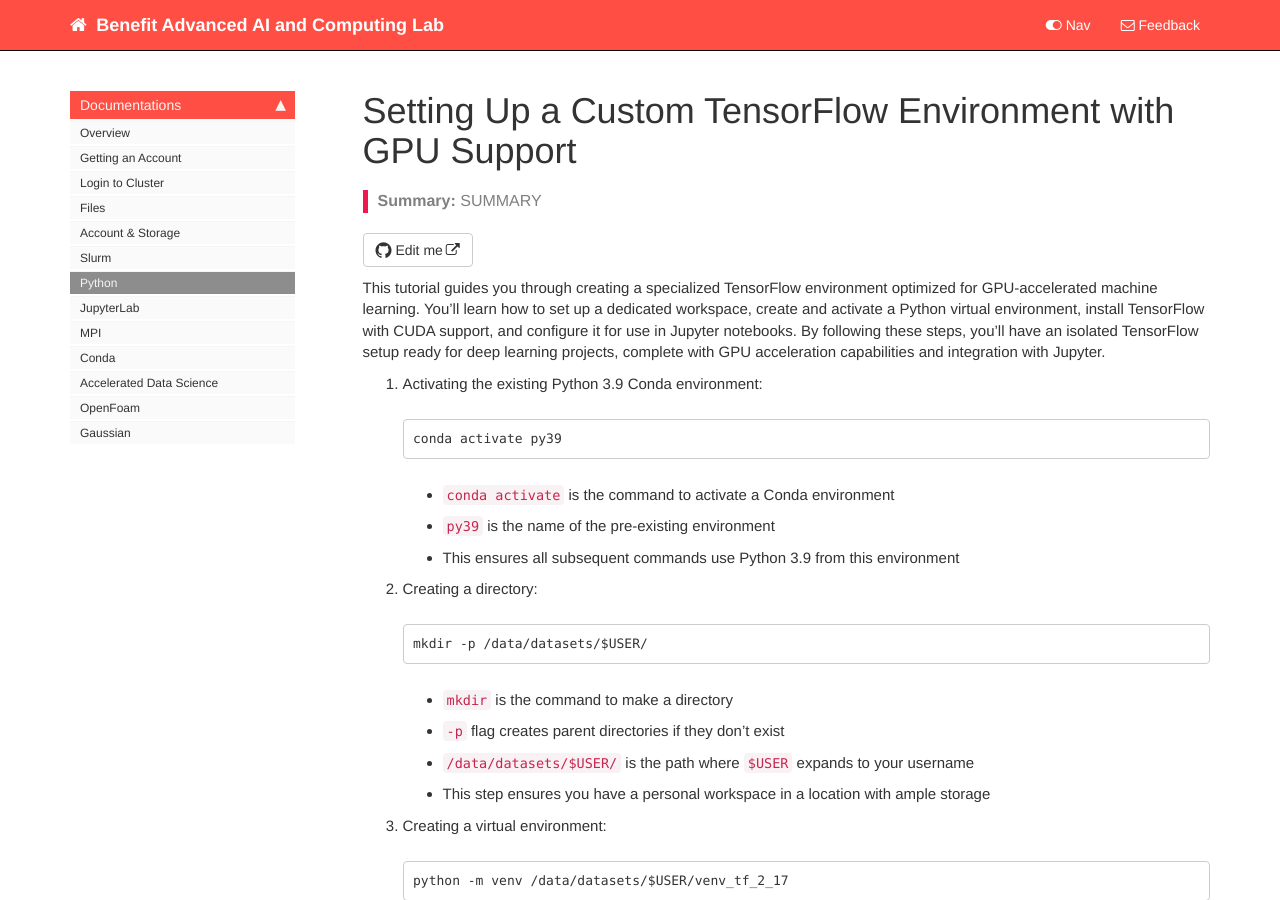
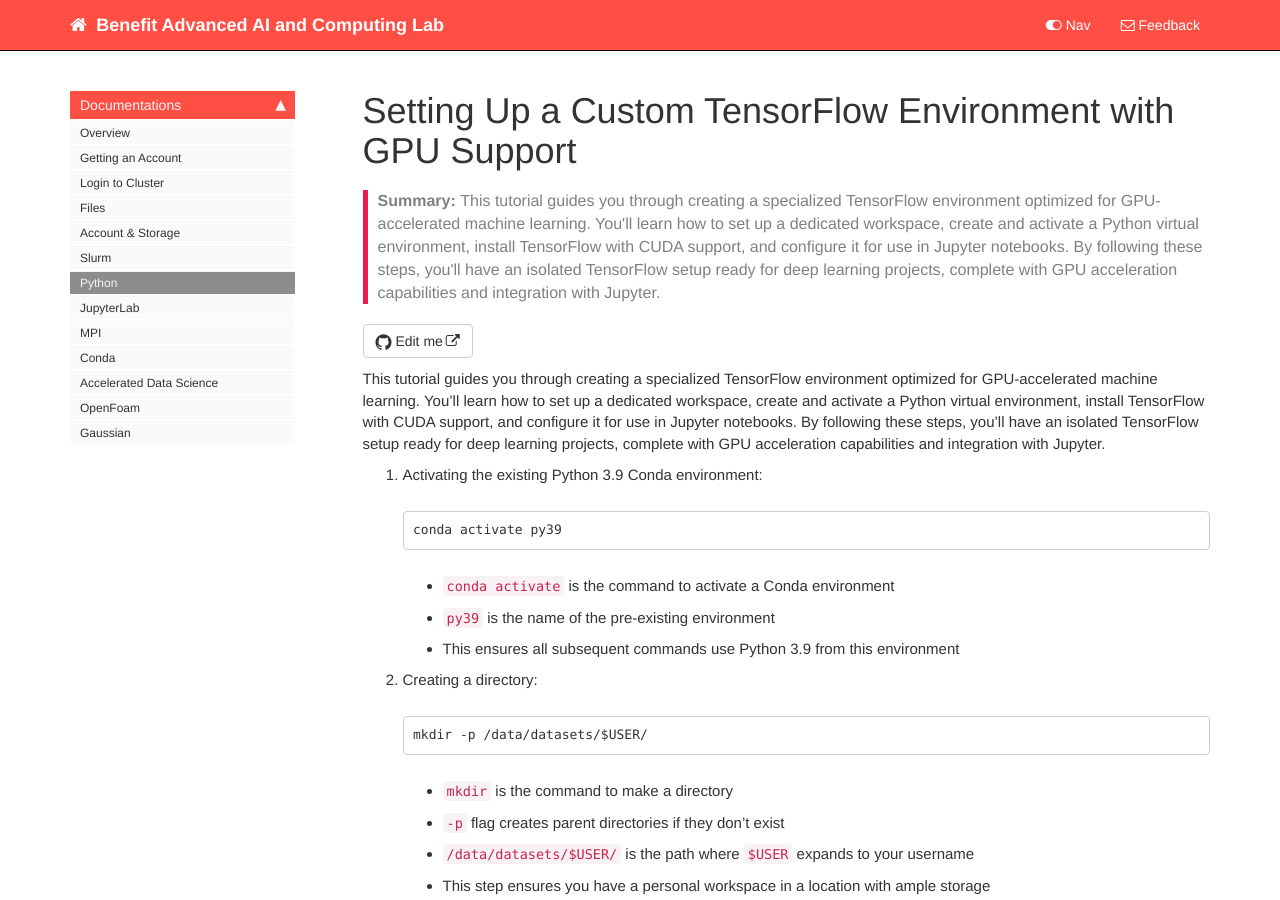
Before and after one commit to UOB-AI/UOB-AI.github.io, a Jekyll site: the page built from pages/python.md, in a window 1280 px wide and 900 px high. Built offline with Jekyll 4.4.1, drawn with Linux system fonts in a browser that asks for light colours; comment, search, counter and statistics services are not loaded.

Commit message:
fix summary

```diff
--- a/pages/python.md
+++ b/pages/python.md
@@ -3,7 +3,7 @@ title: "Setting Up a Custom TensorFlow Environment with GPU Support"
 keywords: python venv
 sidebar: main_sidebar
 permalink: python.html
-summary: SUMMARY
+summary: This tutorial guides you through creating a specialized TensorFlow environment optimized for GPU-accelerated machine learning. You'll learn how to set up a dedicated workspace, create and activate a Python virtual environment, install TensorFlow with CUDA support, and configure it for use in Jupyter notebooks. By following these steps, you'll have an isolated TensorFlow setup ready for deep learning projects, complete with GPU acceleration capabilities and integration with Jupyter.
 published: true
 ---
 
```
